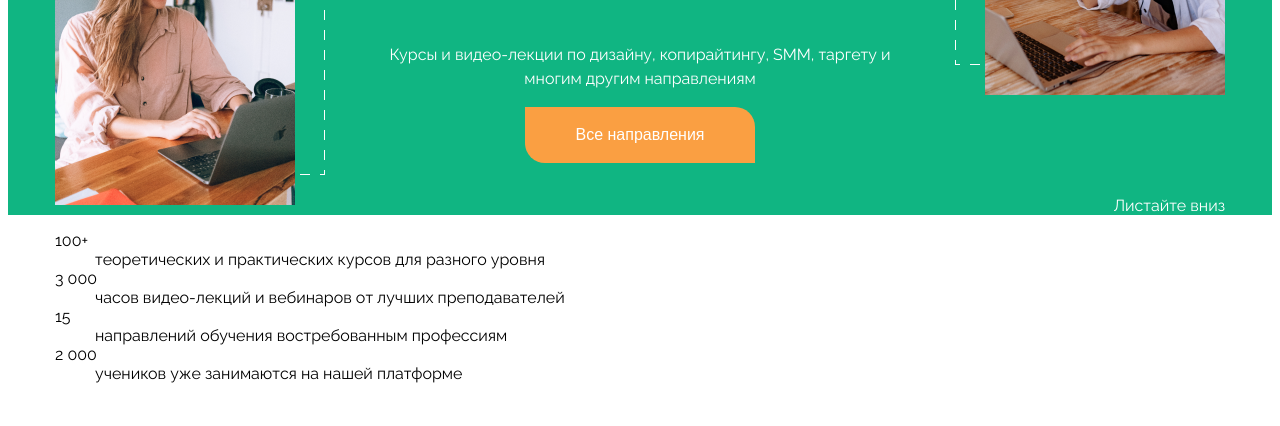
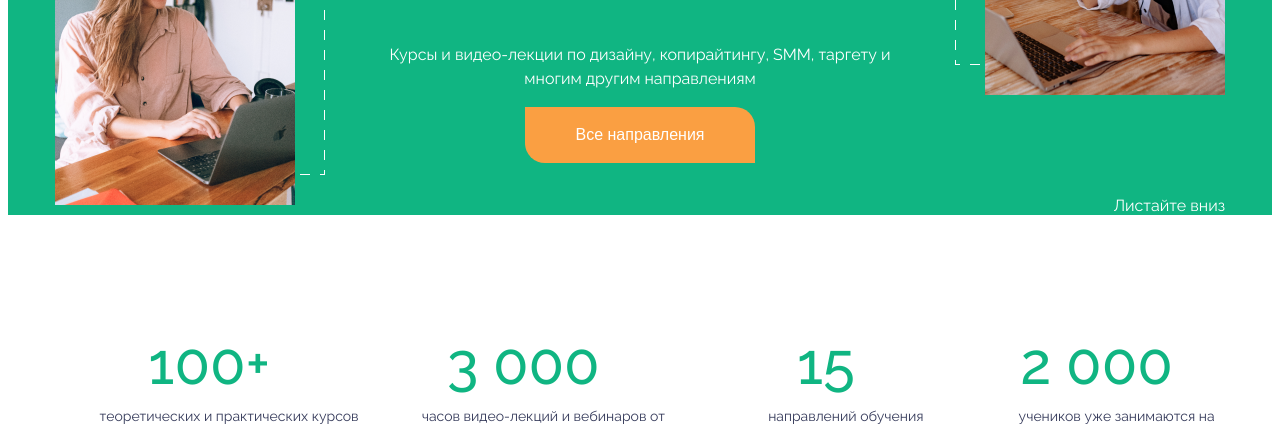
Before and after one commit to LTimur/pet-landing-ementor, a website: page index.html in a window 1280 px wide. Shown: the part 363-789 px from the top of the page. Drawn offline with Linux system fonts and the light colour scheme.

Commit message:
add styles for _statistics.scss

```diff
--- a/sass/components/_statistics.scss
+++ b/sass/components/_statistics.scss
@@ -0,0 +1,30 @@
+.statistics__list {
+    margin: auto;
+    display: flex;
+    padding-top: 120px;
+
+    .statistics__item {
+        display: flex;
+        flex-direction: column;
+        align-items: center;
+
+        .statistics__indicator {
+            color: $color-primary;
+            font-style: normal;
+            font-weight: 500;
+            font-size: 58px;
+            line-height: 100%;
+            text-align: center;
+            padding-bottom: 15px;
+        }
+
+        .statistics__description {
+            font-style: normal;
+            font-weight: 400;
+            font-size: 1.4rem;
+            line-height: 120%;
+            text-align: center;
+            color: $color-text;
+        }
+    }
+}
```
Also changed, not shown: sass/style.css, 1 other file.
